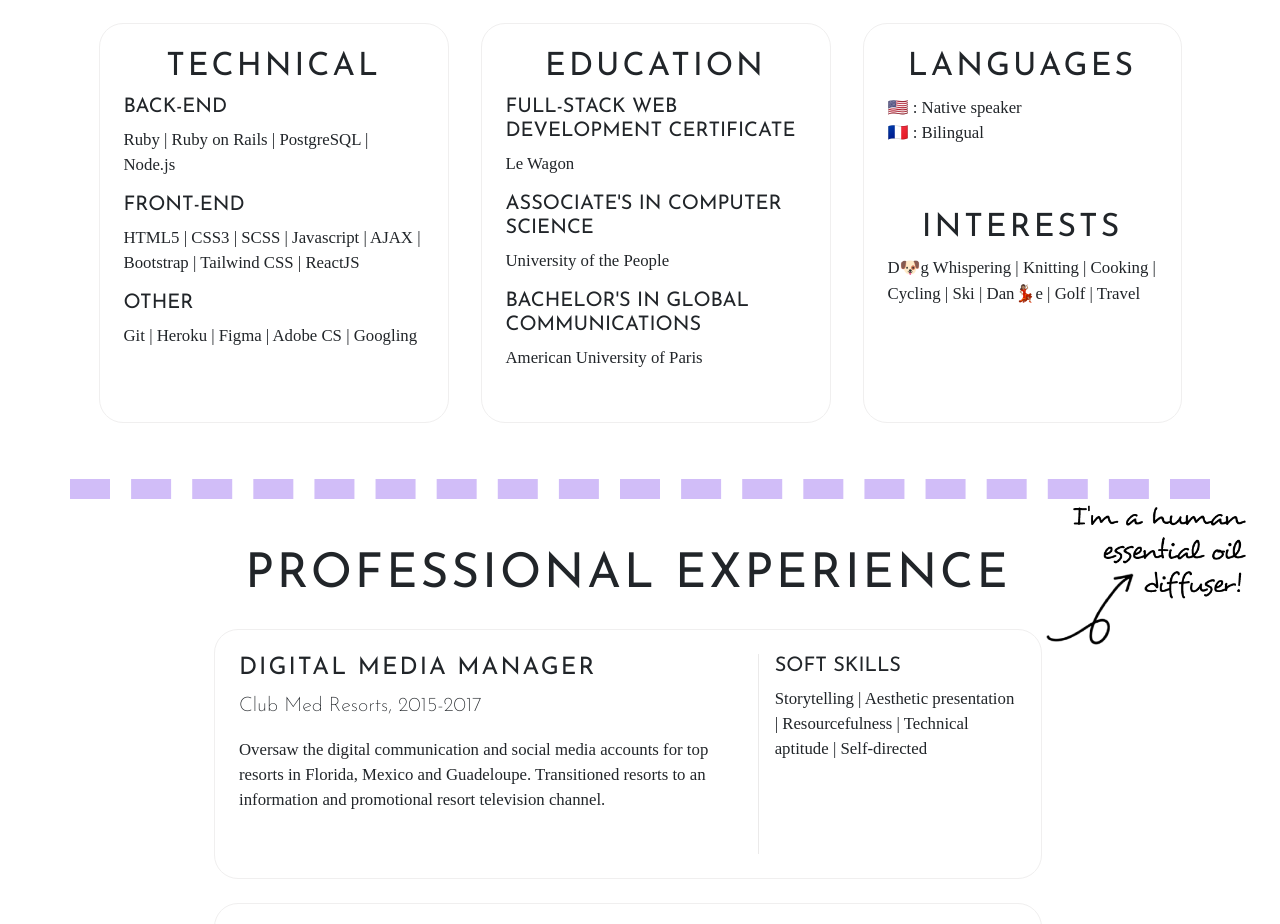
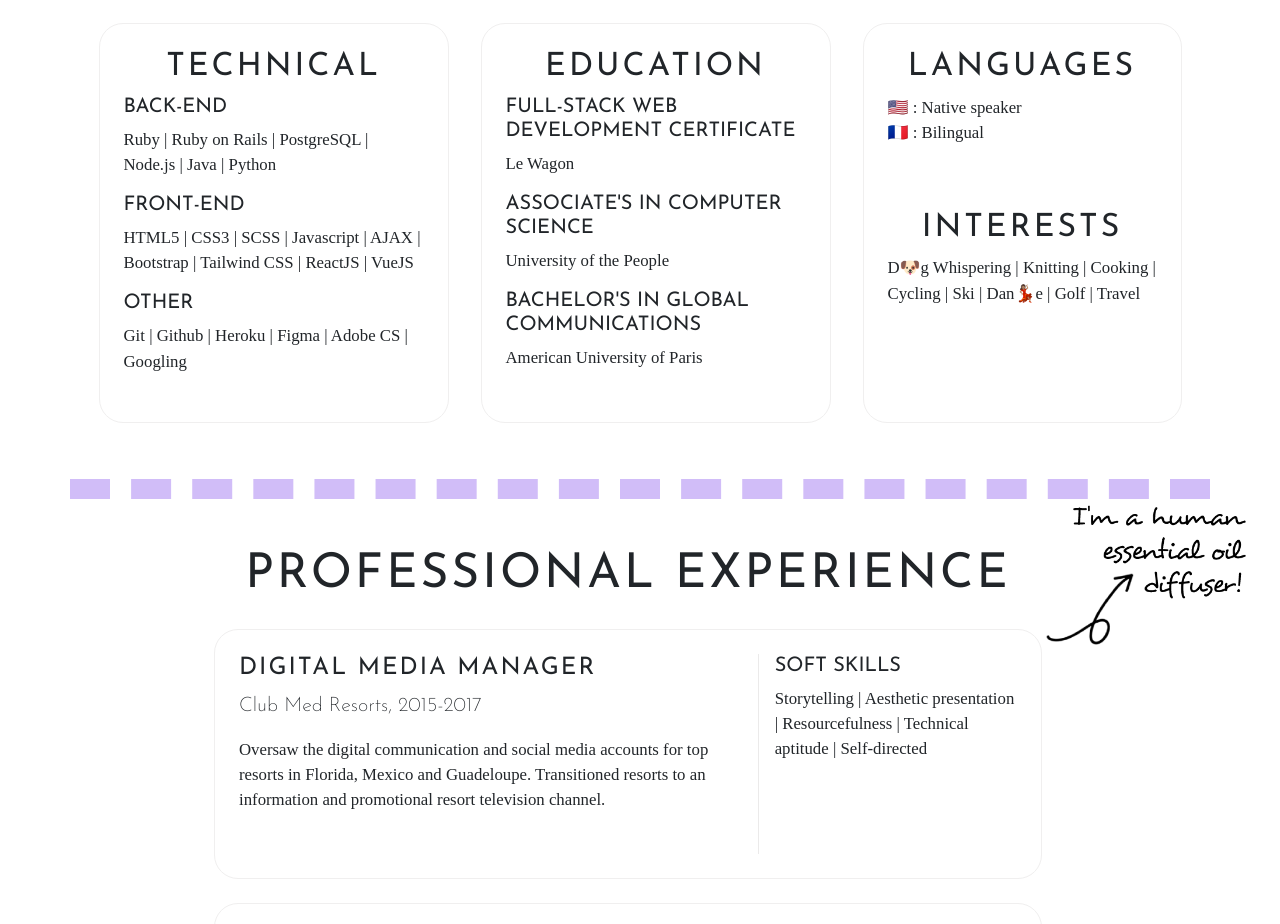
Before and after one commit to DariBerrie/portfolio, a React (Create React App) app: page / in a window 1280 px wide. Shown: the part 2360-3284 px from the top of the page. Built offline with nearby package versions, Linux system fonts and the light colour scheme; a web font is replaced by a local one.

Commit message:
fix: updated Skils

```diff
--- a/src/components/Skills.js
+++ b/src/components/Skills.js
@@ -5,11 +5,11 @@ const Skills = () => {
     <div className="card tech-skills">
       <h2>TECHNICAL</h2>
       <h5>BACK-END</h5>
-      <p>Ruby | Ruby on Rails | PostgreSQL | Node.js</p>
+      <p>Ruby | Ruby on Rails | PostgreSQL | Node.js | Java | Python</p>
       <h5>FRONT-END</h5>
-      <p>HTML5 | CSS3 | SCSS | Javascript | AJAX | Bootstrap | Tailwind CSS | ReactJS</p>
+      <p>HTML5 | CSS3 | SCSS | Javascript | AJAX | Bootstrap | Tailwind CSS | ReactJS | VueJS</p>
       <h5>OTHER</h5>
-      <p>Git | Heroku | Figma | Adobe CS | Googling</p>
+      <p>Git | Github | Heroku | Figma | Adobe CS | Googling</p>
     </div>
   )
 }
```
